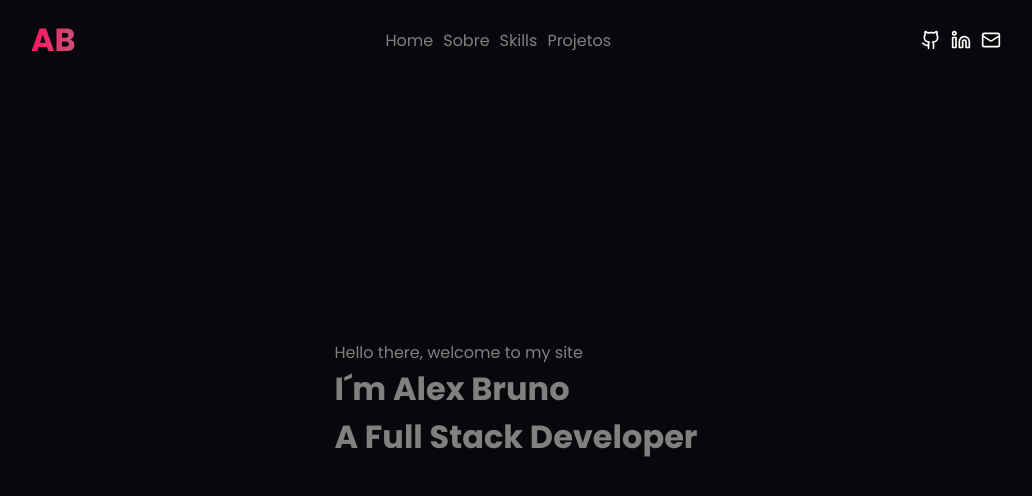
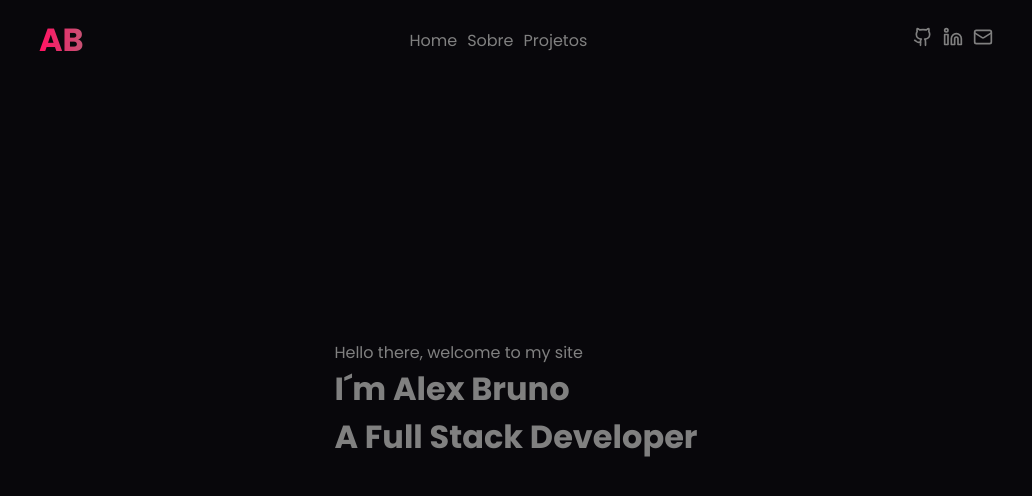
Before and after one commit to alexbruno10/portfolio, a React (Vite) app: page / in a window 1280 px wide. Shown: the top 496 px of the page, without its empty margins (124-1156 px from the left). Built offline with nearby package versions, Linux system fonts and the light colour scheme.

Commit message:
style: change style in links

```diff
--- a/src/components/Header/index.tsx
+++ b/src/components/Header/index.tsx
@@ -1,21 +1,50 @@
 import {Github, Linkedin, Mail } from 'lucide-react'
 import style from './styles.module.scss'
+import { Link } from 'react-router-dom'
+import { useState } from 'react'
+
+interface ActiveLink {
+    class: string,
+}
+
 
 export default function Header() {
+
+    const [activeLink, setActiveLink] = useState<ActiveLink>({class: 'home'});
+
+    function handleActiveLink (name: string) {
+        console.log(name)
+        setActiveLink(name);
+        console.log(activeLink)
+    }
+
     return(
         <>
             <header className={style.header}>
-                <h1>AB</h1>
+                <Link to={`/`}>
+                    <h1>AB</h1>
+                </Link>
                 <div className={style.sections}>
-                    <a href="">Home</a>
-                    <a href="">Sobre</a>
-                    <a href="">Skills</a>
-                    <a href="">Projetos</a>
+                    <Link to={`/`}>
+                    Home
+                    </Link>
+                    <Link className={style.active} to={`/sobre`} onClick={() => handleActiveLink('sobre')}>
+                    Sobre
+                    </Link>
+                    <Link to={`/`}>
+                    Projetos
+                    </Link>
                 </div>
-                <div className={style.sections}>
-                    <Github color='var(--white)' size={20}/>
-                    <Linkedin color='var(--white)' size={20} />
-                    <Mail color='var(--white)' size={20}/>
+                <div className={style.icons}>
+                    <Link to={`https://github.com/alexbruno10`} target="_blank">
+                        <span className={style.github}><Github size={20}/></span>
+                    </Link>
+                    <Link to={`https://www.linkedin.com/in/alexbruno10/`}>
+                        <span className={style.linkedin}><Linkedin size={20} target="_blank"/></span>
+                    </Link>
+                    <Link to={`mailto:alexbruno1298@gmail.com`}>
+                        <span className={style.mail}><Mail size={20} target="_blank"/></span>
+                    </Link>
                 </div>
             </header>
         </>
--- a/src/components/Header/styles.module.scss
+++ b/src/components/Header/styles.module.scss
@@ -10,9 +10,53 @@
         -webkit-background-clip: text;
         -webkit-text-fill-color: transparent;
     }
+
+    .sections {
+        display: flex;
+        gap: 10px;
+
+        a {
+            transition: color 0.5s;
+
+            &:hover {
+                color: var(--white);
+            }
+
+                &.active::after {
+                    content: '';
+                    border-bottom: 1px solid var(--white);
+                }
+
+        }
+
+
+    }
+
+    .icons {
+        display: flex;
+        gap: 10px;
+
+        a {
+
+            transition: color 0.5s;
+
+            &:hover {
+
+                .github:hover {
+                    color: var(--github);
+                }
+                .linkedin:hover {
+                    color: var(--linkedin);
+                }
+                .mail:hover {
+                    color: var(--mail);
+                }
+            }
+
+
+        }
+
+
+    }
+
 }
-
-.sections {
-    display: flex;
-    gap: 10px;
-}
--- /dev/null
+++ b/src/pages/Sobre/index.tsx
@@ -0,0 +1,7 @@
+export default function About() {
+    return(
+        <>
+            <h1>Sobre</h1>
+        </>
+    )
+};
--- a/src/styles/global.scss
+++ b/src/styles/global.scss
@@ -24,6 +24,10 @@
 
     --pink: #fd689f;
     --danger: #E25858;
+
+    --github: #e1e1e6;
+    --mail: #833AB4;
+    --linkedin: #0e76a8;
   }
 
   * {
```
